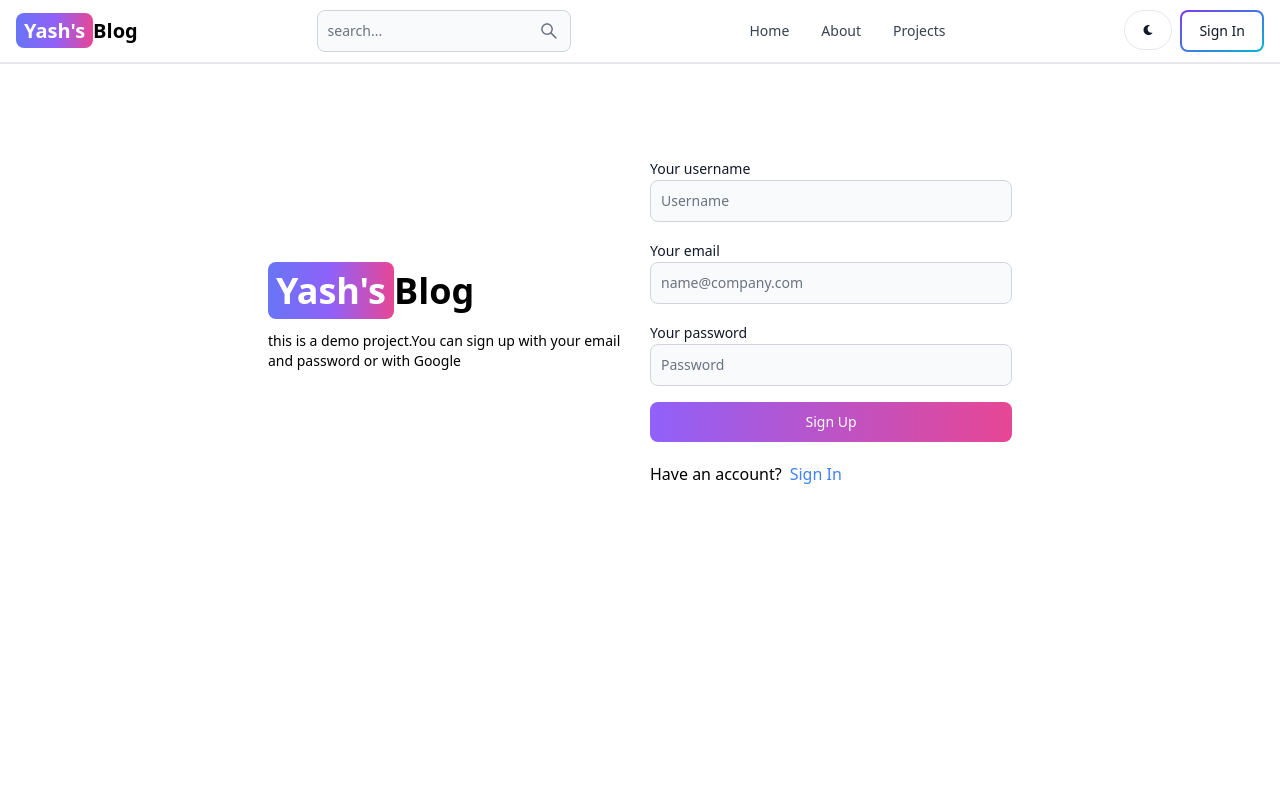
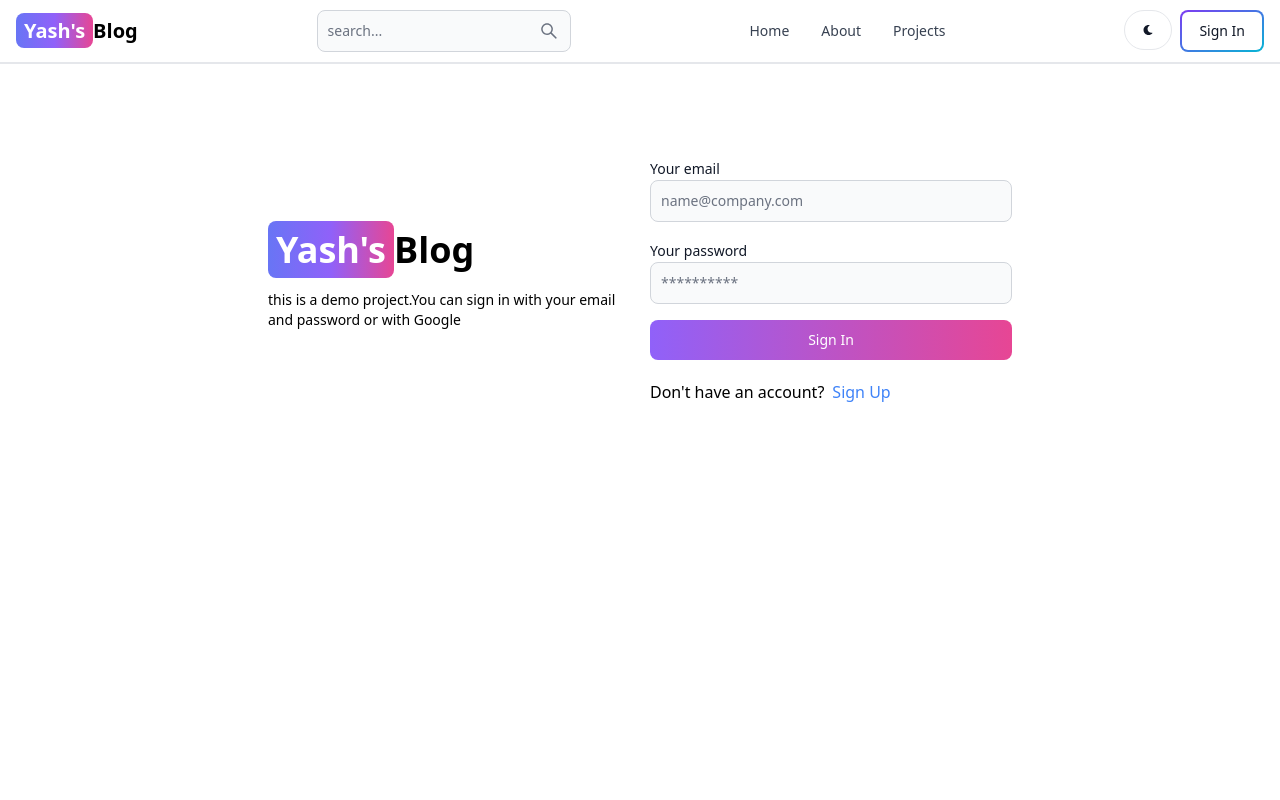
Before and after one commit to Yashharamkar/mern-blog, a React (Vite) app in the folder blog/: page /sign-in in a window 1280 px wide. Shown: the top 800 px of the page. Built offline with nearby package versions, Linux system fonts and the light colour scheme.

Commit message:
complete sign-in page functionality

```diff
--- a/blog/src/pages/SignIn.jsx
+++ b/blog/src/pages/SignIn.jsx
@@ -1,25 +1,48 @@
-import { Button, Label, TextInput } from 'flowbite-react'
+import { Alert, Button, Label, Spinner, TextInput } from 'flowbite-react'
 import React from 'react'
-import { Link } from 'react-router-dom'
+import { Link ,useNavigate} from 'react-router-dom'
 import { useState } from 'react';
 
 export default function SignIn() {
  const [formData,setformData]=useState({});
 
+  const [errorMessage,setErrorMessage]=useState(null);
+  const [loading,setLoading]=useState(false);
+  const navigate=useNavigate();
+
+
     const handleChange=(e)=>{
-      setformData({...formData,[e.target.id]: e.target.value});
+      setformData({...formData,[e.target.id]: e.target.value.trim()});
     };
 
     const handleSubmit=async(e)=>{
       e.preventDefault();
+      if( !formData.email || !formData.password){
+        return setErrorMessage('please fill out all fields');
+      }
       try{
+        setLoading(true);
+        setErrorMessage(null);
         const res=await fetch('/api/auth/signin',{
           method: 'POST',
           headers: { 'Content-Type': 'application/json'},
           body: JSON.stringify(formData),
         });
         const data=await res.json();
-      }catch(error){}
+
+          if(data.success===false){
+            return setErrorMessage(data.message);
+          }
+
+          setLoading(false);
+
+          if(res.ok){
+            navigate('/');
+          }
+      }catch(error){
+        setErrorMessage(error.message);
+        setLoading(false);
+      }
 
 
     }
@@ -35,19 +58,12 @@ export default function SignIn() {
     via-purple-500 to-pink-500 rounded-lg text-white'> Yash's</span>
     Blog
    </Link>
-   <p className='text-sm mt-5'> this is a demo project.You can sign up with your email and password or with Google </p>
+   <p className='text-sm mt-5'> this is a demo project.You can sign in with your email and password or with Google </p>
         </div>
 
         <div className='flex-1'>
           <form  className='flex flex-col gap-4 'onSubmit={handleSubmit}>
-            <div>
-              <Label value='Your username'/>
-              <TextInput
-              type='text'
-              placeholder='Username'
-              id='username'onChange={handleChange}
-              />
-            </div>
+
             <div>
               <Label value='Your email'/>
               <TextInput
@@ -60,20 +76,31 @@ export default function SignIn() {
               <Label value='Your password'/>
               <TextInput
               type='password'
-              placeholder='Password'
+              placeholder='**********'
               id='password'onChange={handleChange}
               />
             </div>
-            <Button gradientDuoTone='purpleToPink' type='submit'>
-              Sign Up
+            <Button gradientDuoTone='purpleToPink' type='submit' disabled={loading}>
+              {
+              loading ? (
+                <><Spinner size='sm' /><span className='pl-3'>Loading...</span></>
+              ) : 'Sign In'
+              }
             </Button>
           </form>
           <div className="flex gap-2 tex-sm mt-5">
-            <span> Have an account?</span>
-            <Link to ='/sign-in' className='text-blue-500'>
-              Sign In
+            <span> Don't have an account?</span>
+            <Link to ='/sign-up' className='text-blue-500'>
+              Sign Up
             </Link>
           </div>
+          {
+            errorMessage && (
+              <Alert className='mt-5' color='failure'>
+                  {errorMessage}
+              </Alert>
+            )
+          }
         </div>
       </div>
     </div>
```
